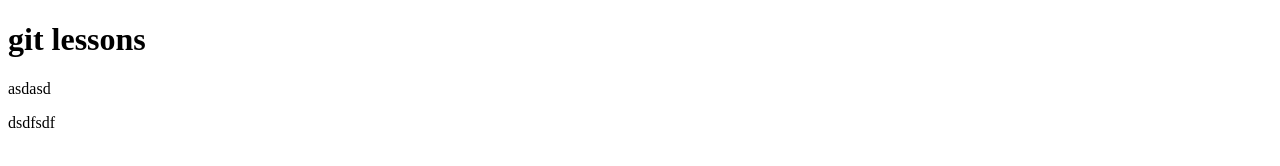
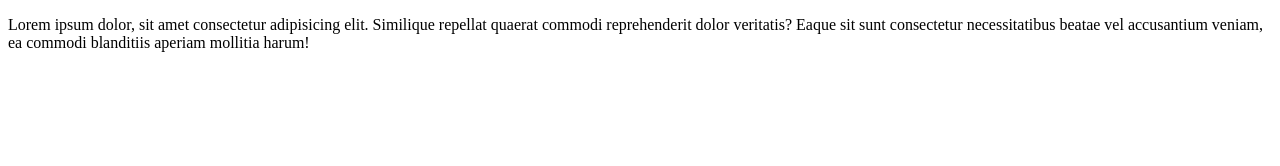
Before and after one commit to onene/test, a plain HTML site: page index.html in a window 1280 px wide. Drawn offline with Linux system fonts and the light colour scheme.

Commit message:
third commit

```diff
--- a/index.html
+++ b/index.html
@@ -10,11 +10,7 @@
 </head>
 
 <body>
-    <h1>
-        git lessons
-    </h1>
-    <p>asdasd</p>
-    <p>dsdfsdf</p>
+    <p>Lorem ipsum dolor, sit amet consectetur adipisicing elit. Similique repellat quaerat commodi reprehenderit dolor veritatis? Eaque sit sunt consectetur necessitatibus beatae vel accusantium veniam, ea commodi blanditiis aperiam mollitia harum!</p>
 </body>
 
 </html>
```
